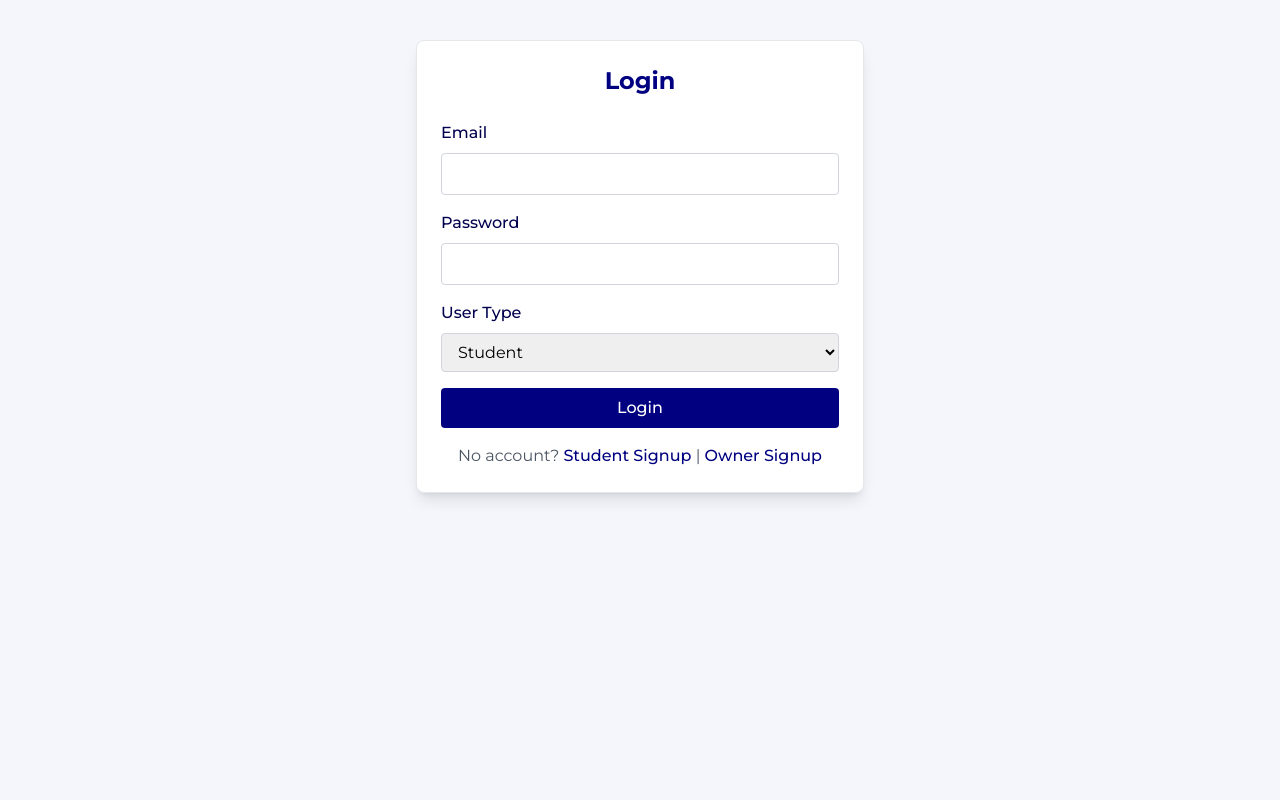
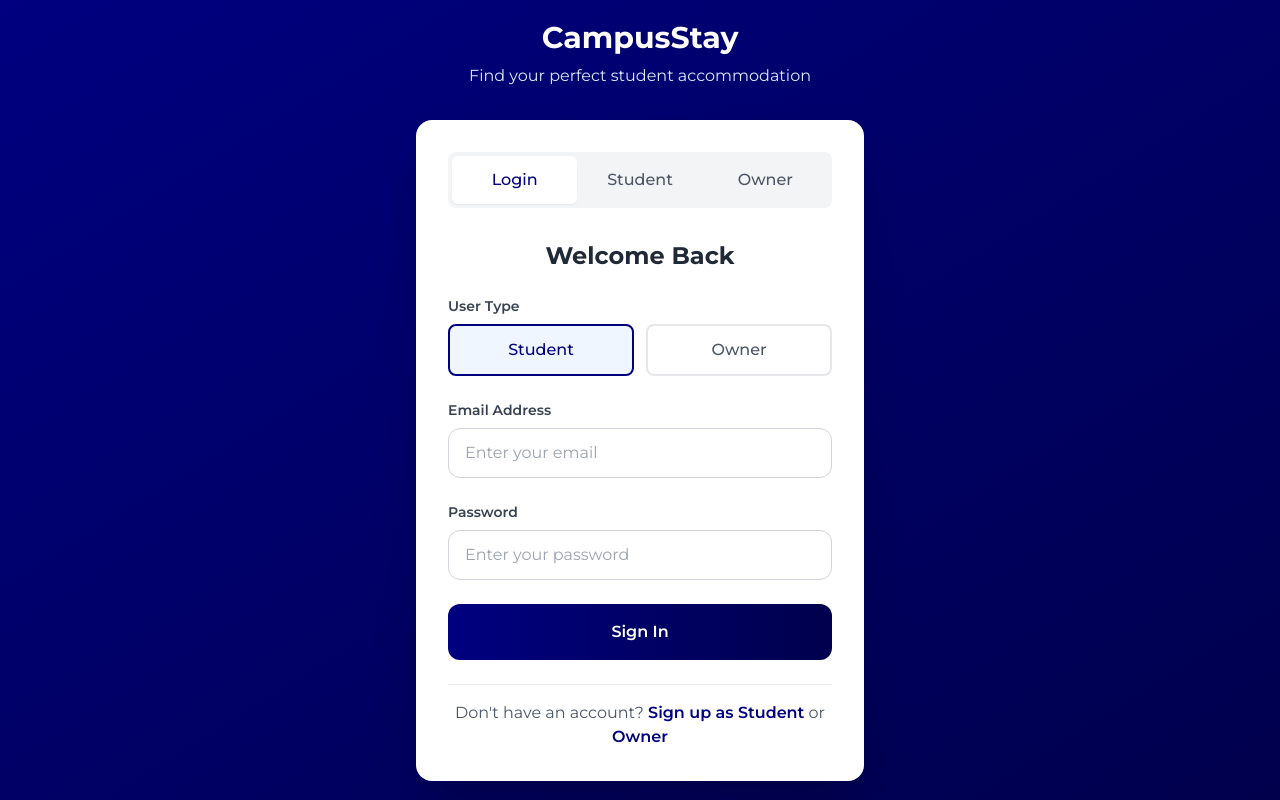
Before and after one commit to sathwik-337/studypart, a React (Create React App) app: page /auth in a window 1280 px wide. Built offline with nearby package versions, Linux system fonts and the light colour scheme.

Commit message:
new changes

```diff
--- a/src/pages/Authform.jsx
+++ b/src/pages/Authform.jsx
@@ -2,16 +2,14 @@ import React, { useState } from 'react';
 import axios from 'axios';
 
 function Authform() {
-  const [mode, setMode] = useState('login'); // login, studentSignup, ownerSignup
-  const [userType, setUserType] = useState('student'); // for login
+  const [mode, setMode] = useState('login');
+  const [userType, setUserType] = useState('student');
   const [loading, setLoading] = useState(false);
   const [error, setError] = useState('');
 
-  // Login fields
+  // Form states
   const [email, setEmail] = useState('');
   const [password, setPassword] = useState('');
-
-  // Student signup fields
   const [firstName, setFirstName] = useState('');
   const [lastName, setLastName] = useState('');
   const [currentAddress, setCurrentAddress] = useState('');
@@ -20,14 +18,11 @@ function Authform() {
   const [collegeName, setCollegeName] = useState('');
   const [collegeAddress, setCollegeAddress] = useState('');
   const [collegeIdPdf, setCollegeIdPdf] = useState(null);
-
-  // Owner signup fields
   const [ownerName, setOwnerName] = useState('');
   const [companyName, setCompanyName] = useState('');
 
-  const API_BASE_URL = 'http://localhost:3001'; // replace with your backend
+  const API_BASE_URL = 'http://localhost:3001';
 
-  // Validate student age ≥ 18
   const isValidAge = (dobStr) => {
     const today = new Date();
     const birthDate = new Date(dobStr);
@@ -109,141 +104,366 @@ function Authform() {
   };
 
   return (
-    <div className="max-w-md mx-auto mt-10 p-6 bg-white shadow-lg rounded-lg border border-gray-200">
-      <h2 className="text-2xl font-bold text-center mb-6 text-[#000080]">
-        {mode === 'login' && 'Login'}
-        {mode === 'studentSignup' && 'Student Signup'}
-        {mode === 'ownerSignup' && 'Owner Signup'}
+    <div className="min-h-screen bg-gradient-to-br from-[#000080] to-[#00004d] flex items-center justify-center p-4">
+      <div className="max-w-md w-full">
+        {/* Header */}
+        <div className="text-center mb-8">
+          <h1 className="text-3xl font-bold text-white mb-2">CampusStay</h1>
+          <p className="text-blue-100">Find your perfect student accommodation</p>
+        </div>
+
+        {/* Form Container */}
+        <div className="bg-white rounded-2xl shadow-2xl p-8">
+          {/* Mode Tabs */}
+          <div className="flex mb-8 bg-gray-100 rounded-lg p-1">
+            <button
+              onClick={() => setMode('login')}
+              className={`flex-1 py-3 px-4 rounded-md font-medium transition-all duration-300 ${
+                mode === 'login'
+                  ? 'bg-white text-[#000080] shadow-sm'
+                  : 'text-gray-600 hover:text-[#000080]'
+              }`}
+            >
+              Login
+            </button>
+            <button
+              onClick={() => setMode('studentSignup')}
+              className={`flex-1 py-3 px-4 rounded-md font-medium transition-all duration-300 ${
+                mode === 'studentSignup'
+                  ? 'bg-white text-[#000080] shadow-sm'
+                  : 'text-gray-600 hover:text-[#000080]'
+              }`}
+            >
+              Student
+            </button>
+            <button
+              onClick={() => setMode('ownerSignup')}
+              className={`flex-1 py-3 px-4 rounded-md font-medium transition-all duration-300 ${
+                mode === 'ownerSignup'
+                  ? 'bg-white text-[#000080] shadow-sm'
+                  : 'text-gray-600 hover:text-[#000080]'
+              }`}
+            >
+              Owner
+            </button>
+          </div>
+
+          {/* Form Title */}
+          <h2 className="text-2xl font-bold text-center mb-6 text-gray-800">
+            {mode === 'login' && 'Welcome Back'}
+            {mode === 'studentSignup' && 'Student Registration'}
+            {mode === 'ownerSignup' && 'Owner Registration'}
           </h2>
 
-      {error && <p className="text-red-600 mb-4 text-center bg-red-50 py-2 rounded-md border border-red-200">{error}</p>}
+          {error && (
+            <div className="mb-6 p-4 bg-red-50 border border-red-200 rounded-lg flex items-center">
+              <div className="w-2 h-8 bg-red-500 rounded-full mr-3"></div>
+              <p className="text-red-700 font-medium">{error}</p>
+            </div>
+          )}
 
           {/* Login Form */}
           {mode === 'login' && (
-        <div className="space-y-4">
+            <div className="space-y-6">
               <div>
-            <label className="block mb-2 font-medium text-[#00004d]">Email</label>
-            <input type="email" value={email} onChange={e => setEmail(e.target.value)}
-              className="w-full border border-gray-300 rounded px-3 py-2 focus:outline-none focus:ring-2 focus:ring-[#000080] focus:border-transparent" />
+                <label className="block text-sm font-semibold text-gray-700 mb-2">
+                  User Type
+                </label>
+                <div className="grid grid-cols-2 gap-3">
+                  <button
+                    onClick={() => setUserType('student')}
+                    className={`py-3 px-4 rounded-lg border-2 transition-all duration-300 font-medium ${
+                      userType === 'student'
+                        ? 'border-[#000080] bg-blue-50 text-[#000080]'
+                        : 'border-gray-200 text-gray-600 hover:border-gray-300'
+                    }`}
+                  >
+                    Student
+                  </button>
+                  <button
+                    onClick={() => setUserType('owner')}
+                    className={`py-3 px-4 rounded-lg border-2 transition-all duration-300 font-medium ${
+                      userType === 'owner'
+                        ? 'border-[#000080] bg-blue-50 text-[#000080]'
+                        : 'border-gray-200 text-gray-600 hover:border-gray-300'
+                    }`}
+                  >
+                    Owner
+                  </button>
+                </div>
               </div>
 
               <div>
-            <label className="block mb-2 font-medium text-[#00004d]">Password</label>
-            <input type="password" value={password} onChange={e => setPassword(e.target.value)}
-              className="w-full border border-gray-300 rounded px-3 py-2 focus:outline-none focus:ring-2 focus:ring-[#000080] focus:border-transparent" />
+                <label className="block text-sm font-semibold text-gray-700 mb-2">
+                  Email Address
+                </label>
+                <input
+                  type="email"
+                  value={email}
+                  onChange={e => setEmail(e.target.value)}
+                  className="w-full border border-gray-300 rounded-xl px-4 py-3 focus:outline-none focus:ring-2 focus:ring-[#000080] focus:border-transparent transition-all duration-300"
+                  placeholder="Enter your email"
+                />
               </div>
 
               <div>
-            <label className="block mb-2 font-medium text-[#00004d]">User Type</label>
-            <select value={userType} onChange={e => setUserType(e.target.value)}
-              className="w-full border border-gray-300 rounded px-3 py-2 focus:outline-none focus:ring-2 focus:ring-[#000080] focus:border-transparent">
-              <option value="student">Student</option>
-              <option value="owner">Owner</option>
-            </select>
+                <label className="block text-sm font-semibold text-gray-700 mb-2">
+                  Password
+                </label>
+                <input
+                  type="password"
+                  value={password}
+                  onChange={e => setPassword(e.target.value)}
+                  className="w-full border border-gray-300 rounded-xl px-4 py-3 focus:outline-none focus:ring-2 focus:ring-[#000080] focus:border-transparent transition-all duration-300"
+                  placeholder="Enter your password"
+                />
               </div>
 
-          <button onClick={handleLogin} disabled={loading}
-            className="w-full bg-[#000080] text-white py-2 rounded hover:bg-[#00004d] transition duration-300 font-medium disabled:opacity-50 disabled:cursor-not-allowed">
-            {loading ? 'Logging in...' : 'Login'}
+              <button
+                onClick={handleLogin}
+                disabled={loading}
+                className="w-full bg-gradient-to-r from-[#000080] to-[#00004d] text-white py-4 rounded-xl hover:shadow-lg transition-all duration-300 font-semibold disabled:opacity-50 disabled:cursor-not-allowed transform hover:scale-[1.02]"
+              >
+                {loading ? (
+                  <div className="flex items-center justify-center">
+                    <div className="w-5 h-5 border-2 border-white border-t-transparent rounded-full animate-spin mr-2"></div>
+                    Signing in...
+                  </div>
+                ) : (
+                  'Sign In'
+                )}
               </button>
 
-          <p className="text-center mt-4 text-gray-600">
-            No account?{' '}
-            <span className="text-[#000080] cursor-pointer hover:text-[#00004d] font-medium" onClick={() => setMode('studentSignup')}>Student Signup</span> |{' '}
-            <span className="text-[#000080] cursor-pointer hover:text-[#00004d] font-medium" onClick={() => setMode('ownerSignup')}>Owner Signup</span>
+              <div className="text-center pt-4 border-t border-gray-200">
+                <p className="text-gray-600">
+                  Don't have an account?{' '}
+                  <span
+                    className="text-[#000080] font-semibold cursor-pointer hover:text-[#00004d] transition-colors duration-300"
+                    onClick={() => setMode('studentSignup')}
+                  >
+                    Sign up as Student
+                  </span>{' '}
+                  or{' '}
+                  <span
+                    className="text-[#000080] font-semibold cursor-pointer hover:text-[#00004d] transition-colors duration-300"
+                    onClick={() => setMode('ownerSignup')}
+                  >
+                    Owner
+                  </span>
                 </p>
+              </div>
             </div>
           )}
 
           {/* Student Signup Form */}
           {mode === 'studentSignup' && (
-        <div className="space-y-4">
+            <div className="space-y-6">
+              <div className="grid grid-cols-2 gap-4">
                 <div>
-            <label className="block mb-2 font-medium text-[#00004d]">First Name</label>
-            <input type="text" value={firstName} onChange={e => setFirstName(e.target.value)}
-              className="w-full border border-gray-300 rounded px-3 py-2 focus:outline-none focus:ring-2 focus:ring-[#000080] focus:border-transparent" />
+                  <label className="block text-sm font-semibold text-gray-700 mb-2">
+                    First Name
+                  </label>
+                  <input
+                    type="text"
+                    value={firstName}
+                    onChange={e => setFirstName(e.target.value)}
+                    className="w-full border border-gray-300 rounded-xl px-4 py-3 focus:outline-none focus:ring-2 focus:ring-[#000080] focus:border-transparent transition-all duration-300"
+                    placeholder="John"
+                  />
+                </div>
+                <div>
+                  <label className="block text-sm font-semibold text-gray-700 mb-2">
+                    Last Name
+                  </label>
+                  <input
+                    type="text"
+                    value={lastName}
+                    onChange={e => setLastName(e.target.value)}
+                    className="w-full border border-gray-300 rounded-xl px-4 py-3 focus:outline-none focus:ring-2 focus:ring-[#000080] focus:border-transparent transition-all duration-300"
+                    placeholder="Doe"
+                  />
+                </div>
               </div>
 
               <div>
-            <label className="block mb-2 font-medium text-[#00004d]">Last Name</label>
-            <input type="text" value={lastName} onChange={e => setLastName(e.target.value)}
-              className="w-full border border-gray-300 rounded px-3 py-2 focus:outline-none focus:ring-2 focus:ring-[#000080] focus:border-transparent" />
+                <label className="block text-sm font-semibold text-gray-700 mb-2">
+                  Date of Birth
+                </label>
+                <input
+                  type="date"
+                  value={dob}
+                  onChange={e => setDob(e.target.value)}
+                  className="w-full border border-gray-300 rounded-xl px-4 py-3 focus:outline-none focus:ring-2 focus:ring-[#000080] focus:border-transparent transition-all duration-300"
+                  max={new Date().toISOString().split("T")[0]}
+                />
               </div>
 
               <div>
-            <label className="block mb-2 font-medium text-[#00004d]">Current Address</label>
-            <input type="text" value={currentAddress} onChange={e => setCurrentAddress(e.target.value)}
-              className="w-full border border-gray-300 rounded px-3 py-2 focus:outline-none focus:ring-2 focus:ring-[#000080] focus:border-transparent" />
+                <label className="block text-sm font-semibold text-gray-700 mb-2">
+                  Current Address
+                </label>
+                <input
+                  type="text"
+                  value={currentAddress}
+                  onChange={e => setCurrentAddress(e.target.value)}
+                  className="w-full border border-gray-300 rounded-xl px-4 py-3 focus:outline-none focus:ring-2 focus:ring-[#000080] focus:border-transparent transition-all duration-300"
+                  placeholder="Your current residential address"
+                />
               </div>
 
               <div>
-            <label className="block mb-2 font-medium text-[#00004d]">Permanent Address</label>
-            <input type="text" value={permanentAddress} onChange={e => setPermanentAddress(e.target.value)}
-              className="w-full border border-gray-300 rounded px-3 py-2 focus:outline-none focus:ring-2 focus:ring-[#000080] focus:border-transparent" />
+                <label className="block text-sm font-semibold text-gray-700 mb-2">
+                  Permanent Address
+                </label>
+                <input
+                  type="text"
+                  value={permanentAddress}
+                  onChange={e => setPermanentAddress(e.target.value)}
+                  className="w-full border border-gray-300 rounded-xl px-4 py-3 focus:outline-none focus:ring-2 focus:ring-[#000080] focus:border-transparent transition-all duration-300"
+                  placeholder="Your permanent home address"
+                />
               </div>
 
               <div>
-            <label className="block mb-2 font-medium text-[#00004d]">Date of Birth</label>
-            <input type="date" value={dob} onChange={e => setDob(e.target.value)}
-              className="w-full border border-gray-300 rounded px-3 py-2 focus:outline-none focus:ring-2 focus:ring-[#000080] focus:border-transparent" max={new Date().toISOString().split("T")[0]} />
+                <label className="block text-sm font-semibold text-gray-700 mb-2">
+                  College Name
+                </label>
+                <input
+                  type="text"
+                  value={collegeName}
+                  onChange={e => setCollegeName(e.target.value)}
+                  className="w-full border border-gray-300 rounded-xl px-4 py-3 focus:outline-none focus:ring-2 focus:ring-[#000080] focus:border-transparent transition-all duration-300"
+                  placeholder="University name"
+                />
               </div>
 
               <div>
-            <label className="block mb-2 font-medium text-[#00004d]">College Name</label>
-            <input type="text" value={collegeName} onChange={e => setCollegeName(e.target.value)}
-              className="w-full border border-gray-300 rounded px-3 py-2 focus:outline-none focus:ring-2 focus:ring-[#000080] focus:border-transparent" />
+                <label className="block text-sm font-semibold text-gray-700 mb-2">
+                  College Address
+                </label>
+                <input
+                  type="text"
+                  value={collegeAddress}
+                  onChange={e => setCollegeAddress(e.target.value)}
+                  className="w-full border border-gray-300 rounded-xl px-4 py-3 focus:outline-none focus:ring-2 focus:ring-[#000080] focus:border-transparent transition-all duration-300"
+                  placeholder="College campus address"
+                />
               </div>
 
               <div>
-            <label className="block mb-2 font-medium text-[#00004d]">College Address</label>
-            <input type="text" value={collegeAddress} onChange={e => setCollegeAddress(e.target.value)}
-              className="w-full border border-gray-300 rounded px-3 py-2 focus:outline-none focus:ring-2 focus:ring-[#000080] focus:border-transparent" />
+                <label className="block text-sm font-semibold text-gray-700 mb-2">
+                  College ID Proof (PDF)
+                </label>
+                <div className="border-2 border-dashed border-gray-300 rounded-xl p-6 text-center hover:border-[#000080] transition-all duration-300">
+                  <input
+                    type="file"
+                    accept="application/pdf"
+                    onChange={e => setCollegeIdPdf(e.target.files[0])}
+                    className="hidden"
+                    id="collegeIdPdf"
+                  />
+                  <label htmlFor="collegeIdPdf" className="cursor-pointer">
+                    <div className="text-gray-500 mb-2">
+                      <svg className="w-8 h-8 mx-auto" fill="none" stroke="currentColor" viewBox="0 0 24 24">
+                        <path strokeLinecap="round" strokeLinejoin="round" strokeWidth={2} d="M7 16a4 4 0 01-.88-7.903A5 5 0 1115.9 6L16 6a5 5 0 011 9.9M15 13l-3-3m0 0l-3 3m3-3v12" />
+                      </svg>
+                    </div>
+                    <p className="text-sm text-gray-600">
+                      {collegeIdPdf ? collegeIdPdf.name : 'Click to upload PDF file'}
+                    </p>
+                    <p className="text-xs text-gray-500 mt-1">Maximum file size: 5MB</p>
+                  </label>
+                </div>
               </div>
 
-          <div>
-            <label className="block mb-2 font-medium text-[#00004d]">College ID Proof (PDF)</label>
-            <input type="file" accept="application/pdf" onChange={e => setCollegeIdPdf(e.target.files[0])}
-              className="w-full border border-gray-300 rounded px-3 py-2 focus:outline-none focus:ring-2 focus:ring-[#000080] focus:border-transparent file:mr-4 file:py-2 file:px-4 file:rounded file:border-0 file:text-sm file:font-medium file:bg-[#000080] file:text-white hover:file:bg-[#00004d]" />
+              <button
+                onClick={handleStudentSignup}
+                disabled={loading}
+                className="w-full bg-gradient-to-r from-[#000080] to-[#00004d] text-white py-4 rounded-xl hover:shadow-lg transition-all duration-300 font-semibold disabled:opacity-50 disabled:cursor-not-allowed transform hover:scale-[1.02]"
+              >
+                {loading ? (
+                  <div className="flex items-center justify-center">
+                    <div className="w-5 h-5 border-2 border-white border-t-transparent rounded-full animate-spin mr-2"></div>
+                    Creating Account...
                   </div>
-
-          <button onClick={handleStudentSignup} disabled={loading}
-            className="w-full bg-[#000080] text-white py-2 rounded hover:bg-[#00004d] transition duration-300 font-medium disabled:opacity-50 disabled:cursor-not-allowed">
-            {loading ? 'Signing up...' : 'Signup'}
+                ) : (
+                  'Create Student Account'
+                )}
               </button>
 
-          <p className="text-center mt-4 text-gray-600">
+              <div className="text-center pt-4 border-t border-gray-200">
+                <p className="text-gray-600">
                   Already have an account?{' '}
-            <span className="text-[#000080] cursor-pointer hover:text-[#00004d] font-medium" onClick={() => setMode('login')}>Login</span>
+                  <span
+                    className="text-[#000080] font-semibold cursor-pointer hover:text-[#00004d] transition-colors duration-300"
+                    onClick={() => setMode('login')}
+                  >
+                    Sign In
+                  </span>
                 </p>
+              </div>
             </div>
           )}
 
           {/* Owner Signup Form */}
           {mode === 'ownerSignup' && (
-        <div className="space-y-4">
+            <div className="space-y-6">
               <div>
-            <label className="block mb-2 font-medium text-[#00004d]">Owner Name</label>
-            <input type="text" value={ownerName} onChange={e => setOwnerName(e.target.value)}
-              className="w-full border border-gray-300 rounded px-3 py-2 focus:outline-none focus:ring-2 focus:ring-[#000080] focus:border-transparent" />
+                <label className="block text-sm font-semibold text-gray-700 mb-2">
+                  Full Name
+                </label>
+                <input
+                  type="text"
+                  value={ownerName}
+                  onChange={e => setOwnerName(e.target.value)}
+                  className="w-full border border-gray-300 rounded-xl px-4 py-3 focus:outline-none focus:ring-2 focus:ring-[#000080] focus:border-transparent transition-all duration-300"
+                  placeholder="Enter your full name"
+                />
               </div>
 
               <div>
-            <label className="block mb-2 font-medium text-[#00004d]">Company Name</label>
-            <input type="text" value={companyName} onChange={e => setCompanyName(e.target.value)}
-              className="w-full border border-gray-300 rounded px-3 py-2 focus:outline-none focus:ring-2 focus:ring-[#000080] focus:border-transparent" />
+                <label className="block text-sm font-semibold text-gray-700 mb-2">
+                  Company Name
+                </label>
+                <input
+                  type="text"
+                  value={companyName}
+                  onChange={e => setCompanyName(e.target.value)}
+                  className="w-full border border-gray-300 rounded-xl px-4 py-3 focus:outline-none focus:ring-2 focus:ring-[#000080] focus:border-transparent transition-all duration-300"
+                  placeholder="Your company or business name"
+                />
               </div>
 
-          <button onClick={handleOwnerSignup} disabled={loading}
-            className="w-full bg-[#000080] text-white py-2 rounded hover:bg-[#00004d] transition duration-300 font-medium disabled:opacity-50 disabled:cursor-not-allowed">
-            {loading ? 'Signing up...' : 'Signup'}
+              <button
+                onClick={handleOwnerSignup}
+                disabled={loading}
+                className="w-full bg-gradient-to-r from-[#000080] to-[#00004d] text-white py-4 rounded-xl hover:shadow-lg transition-all duration-300 font-semibold disabled:opacity-50 disabled:cursor-not-allowed transform hover:scale-[1.02]"
+              >
+                {loading ? (
+                  <div className="flex items-center justify-center">
+                    <div className="w-5 h-5 border-2 border-white border-t-transparent rounded-full animate-spin mr-2"></div>
+                    Creating Account...
+                  </div>
+                ) : (
+                  'Create Owner Account'
+                )}
               </button>
 
-          <p className="text-center mt-4 text-gray-600">
+              <div className="text-center pt-4 border-t border-gray-200">
+                <p className="text-gray-600">
                   Already have an account?{' '}
-            <span className="text-[#000080] cursor-pointer hover:text-[#00004d] font-medium" onClick={() => setMode('login')}>Login</span>
+                  <span
+                    className="text-[#000080] font-semibold cursor-pointer hover:text-[#00004d] transition-colors duration-300"
+                    onClick={() => setMode('login')}
+                  >
+                    Sign In
+                  </span>
                 </p>
               </div>
+            </div>
           )}
+        </div>
+      </div>
     </div>
   );
 }
```
Lines whose indentation alone changed are shown as unchanged.
